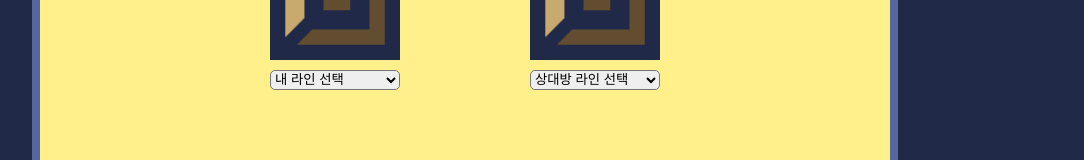
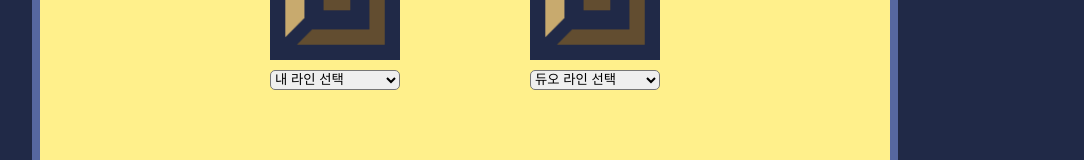
Before and after one commit to HighMoon0118/DuoForMe, a React (Create React App) app in the folder frontend/: page / in a window 1280 px wide. Shown: the part 503-663 px from the top of the page, without its empty margins (175-1259 px from the left). Built offline with nearby package versions, Linux system fonts and the light colour scheme.

Commit message:
FIX: 듀오 라인으로 변경

```diff
--- a/frontend/src/detail/sidebar/Sidebar.js
+++ b/frontend/src/detail/sidebar/Sidebar.js
@@ -70,7 +70,7 @@ function Sidebar ({time, me, you, isMatching, changeMatching, myLine, yourLine,
               <div className="select-box">
                 <span>상대방 라인: </span>
                 <select value={ you } onChange={(e) => yourLine(e.target.value)} name="you" className="drop-down">
-                  <option value="default">상대방 라인 선택</option>
+                  <option value="default">듀오 라인 선택</option>
                   <option value="top">Top</option>
                   <option value="middle">Middle</option>
                   <option value="bottom">Bottom</option>
--- a/frontend/src/main/MainMatching.js
+++ b/frontend/src/main/MainMatching.js
@@ -57,7 +57,7 @@ function MainMatching({isMatching, changeMatching, time, me, you, myLine, yourLi
             <div className="select-box">
               <img className="line-image" alt="라인 이미지" src={"img/" + you + ".png"} />
               <select value={ you } onChange={(e) => yourLine(e.target.value)} name="you" className="drop-down">
-                <option value="default">상대방 라인 선택</option>
+                <option value="default">듀오 라인 선택</option>
                 <option value="top">Top</option>
                 <option value="middle">Middle</option>
                 <option value="bottom">Bottom</option>
```
